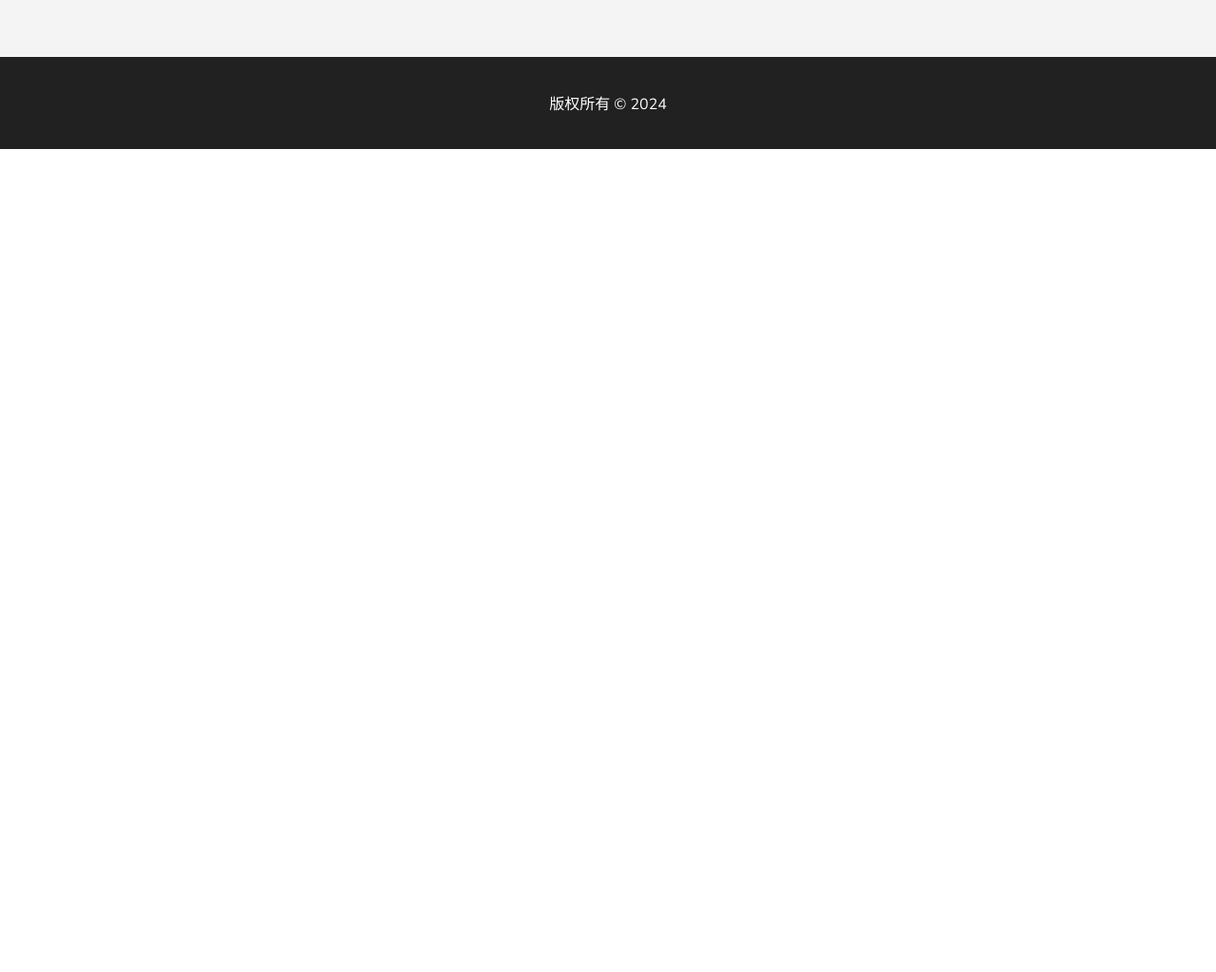
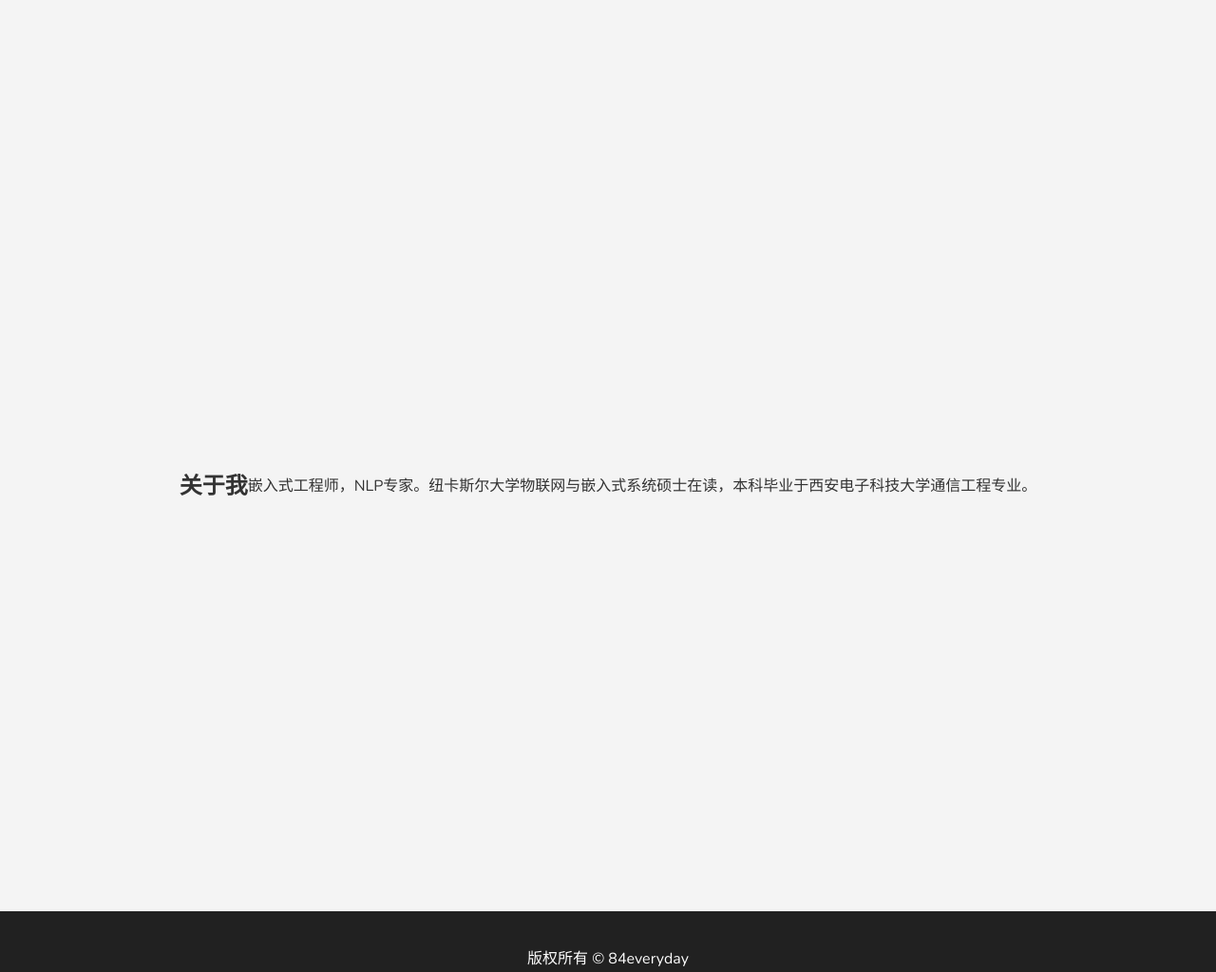
Before and after one commit to 84everyday/-84everyday-.github.io, a plain HTML site: page index.html in a window 1280 px wide. Shown: the part 1640-2664 px from the top of the page at 95% size. Before the commit the page ends 1797 px from the top, so only its background shows below. Drawn offline with nearby package versions, Linux system fonts and the light colour scheme.

Commit message:
Update index.html

```diff
--- a/index.html
+++ b/index.html
@@ -60,8 +60,12 @@
         <h2>关于我</h2>
         <p>嵌入式工程师，NLP专家。纽卡斯尔大学物联网与嵌入式系统硕士在读，本科毕业于西安电子科技大学通信工程专业。</p>
     </section>
+    <section class="info">
+        <h2>关于我</h2>
+        <p>嵌入式工程师，NLP专家。纽卡斯尔大学物联网与嵌入式系统硕士在读，本科毕业于西安电子科技大学通信工程专业。</p>
+    </section>
     <footer>
-        <p>版权所有 © 2024</p>
+        <p>版权所有 © 84everyday</p>
     </footer>
     <script>
         window.addEventListener('load', function() {
```
